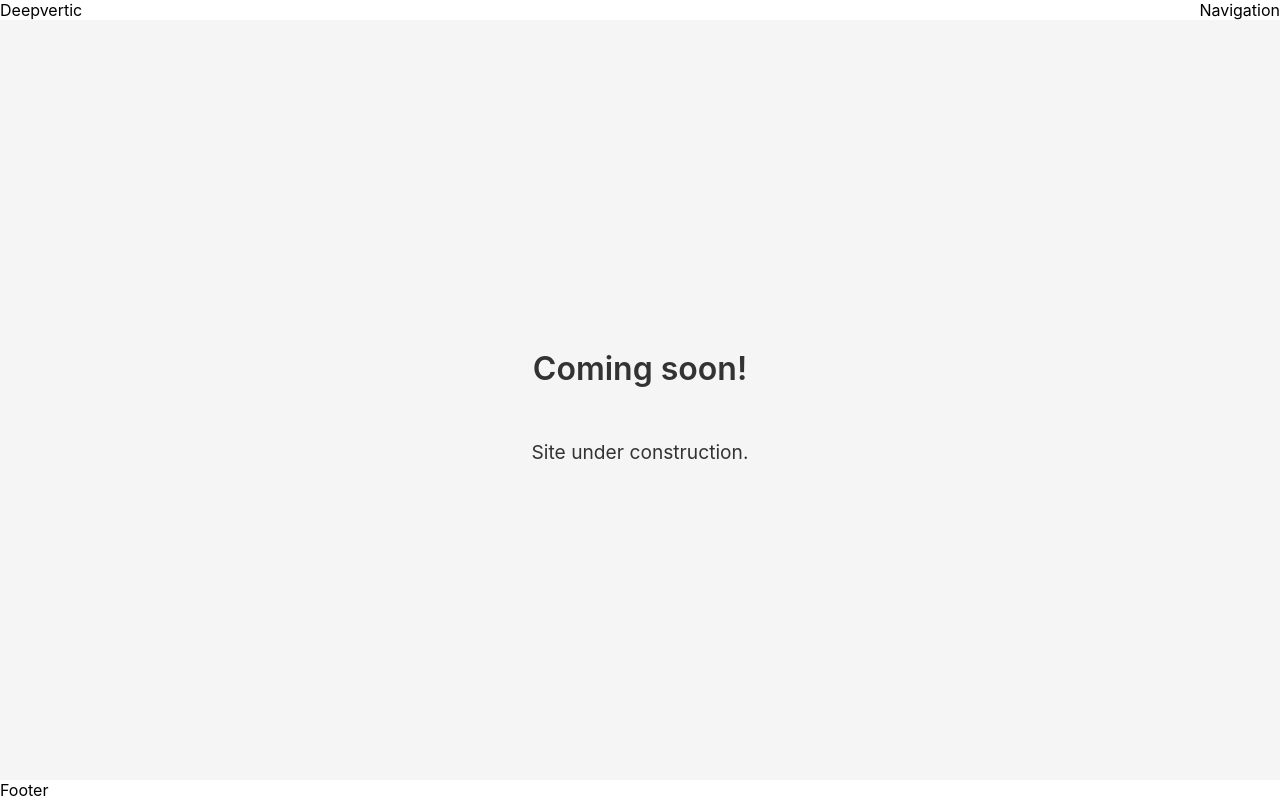
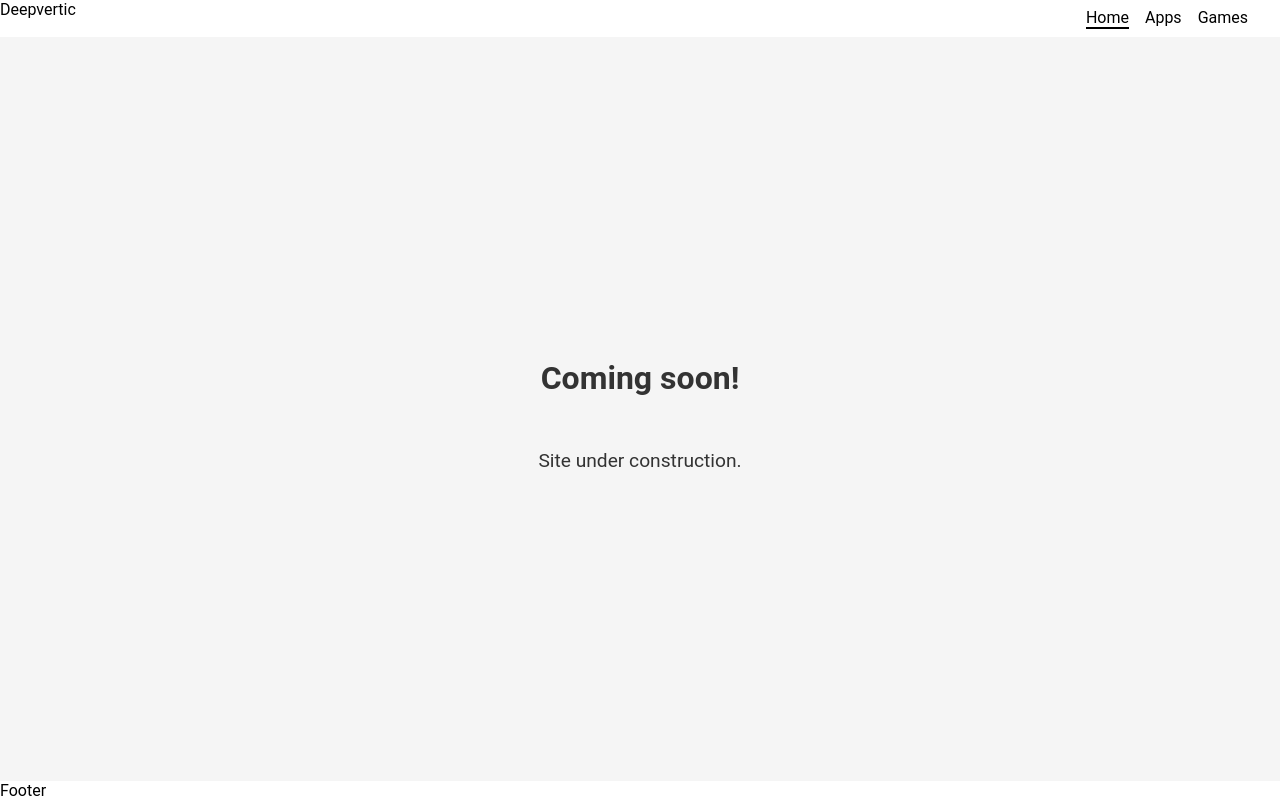
Before and after one commit to SirFischer/SirFischer.github.io, a React (Create React App) app: page / in a window 1280 px wide. Built offline with nearby package versions, Linux system fonts and the light colour scheme.

Commit message:
added navigationLinks and styling

```diff
--- a/src/components/Header.tsx
+++ b/src/components/Header.tsx
@@ -1,6 +1,6 @@
 import React from 'react'
 import styled from 'styled-components';
-import Navigation from './Navigation';
+import Navigation from './Navigation/Navigation';
 
 const Container = styled.header`
 	display: flex;
--- a/src/components/Navigation.tsx
+++ /dev/null
@@ -1,11 +0,0 @@
-import React from 'react'
-
-type Props = {}
-
-const Navigation = (props: Props) => {
-  return (
-	<nav>Navigation</nav>
-  )
-}
-
-export default Navigation
--- /dev/null
+++ b/src/components/Navigation/Navigation.tsx
@@ -0,0 +1,31 @@
+import React from 'react'
+import NavigationLink from './NavigationLink'
+import styled from 'styled-components';
+
+const Nav = styled.nav`
+	display: flex;
+	flex-direction: row;
+	justify-content: space-between;
+	padding: 0.5rem 2rem;
+	gap: 1rem;
+`;
+
+type Props = {}
+
+const Navigation = (props: Props) => {
+  return (
+	<Nav>
+		<NavigationLink
+			to="/"
+		> Home </NavigationLink>
+		<NavigationLink
+			to="/apps"
+		> Apps </NavigationLink>
+		<NavigationLink
+			to="/games"
+		> Games </NavigationLink>
+	</Nav>
+  )
+}
+
+export default Navigation
--- /dev/null
+++ b/src/components/Navigation/NavigationLink.tsx
@@ -0,0 +1,42 @@
+/*
+ * File: NavigationLink.tsx
+ * File Created: Sunday, 9th April 2023 9:20:24 am
+ * Author: Marek Fischer
+ * -----
+ * Last Modified: Sunday, 9th April 2023 10:01:02 am
+ * Modified By: Marek Fischer
+ * -----
+ * Copyright - 2023 Deep Vertic
+ */
+import React from 'react'
+import { NavLink } from 'react-router-dom'
+import styled from 'styled-components'
+
+const StyledNavLink = styled(NavLink)`
+	color: black;
+  	text-decoration: none;
+  	&:hover {
+		color: #555;
+ 	}
+  	&.active {
+		color: #000;
+		border-bottom: 2px solid #000;
+	}
+`
+
+type Props = {
+	to: string,
+	children: React.ReactNode
+}
+
+const NavigationLink = (props: Props) => {
+	return (
+		<StyledNavLink
+			to={props.to}
+		>
+			{props.children}
+		</StyledNavLink>
+	)
+}
+
+export default NavigationLink
--- a/src/index.css
+++ b/src/index.css
@@ -12,9 +12,7 @@ html {
 body {
   margin: 0;
   height: 100%;
-  font-family: -apple-system, BlinkMacSystemFont, 'Segoe UI', 'Roboto', 'Oxygen',
-    'Ubuntu', 'Cantarell', 'Fira Sans', 'Droid Sans', 'Helvetica Neue',
-    sans-serif;
+  font-family: 'Roboto', 'Oxygen', sans-serif;
   -webkit-font-smoothing: antialiased;
   -moz-osx-font-smoothing: grayscale;
 }
--- a/src/routes/Router.tsx
+++ b/src/routes/Router.tsx
@@ -2,6 +2,7 @@ import React from 'react'
 import { RouterProvider, createBrowserRouter } from 'react-router-dom'
 import Home from './pages/Home';
 import Root from './pages/Root';
+import Apps from './pages/Apps';
 
 type Props = {}
 
@@ -13,6 +14,10 @@ const router = createBrowserRouter([
 			{
 				path: '/',
 				element: <Home />
+			},
+			{
+				path: '/apps',
+				element: <Apps />
 			}
 		]
 	}
--- /dev/null
+++ b/src/routes/pages/Apps.tsx
@@ -0,0 +1,29 @@
+/*
+ * File: Apps.tsx
+ * File Created: Sunday, 9th April 2023 9:35:06 am
+ * Author: Marek Fischer
+ * -----
+ * Last Modified: Sunday, 9th April 2023 9:37:53 am
+ * Modified By: Marek Fischer
+ * -----
+ * Copyright - 2023 Deep Vertic
+ */
+import React from 'react'
+import ComingSoon from '../../components/ComingSoon'
+import styled from 'styled-components';
+
+const Container = styled.div`
+	height: 100%;
+`;
+
+type Props = {}
+
+const Apps = (props: Props) => {
+	return (
+		<Container>
+			<ComingSoon />
+		</Container>
+	)
+}
+
+export default Apps
--- a/src/routes/pages/Root.tsx
+++ b/src/routes/pages/Root.tsx
@@ -1,7 +1,6 @@
 import React from 'react'
 import { Outlet } from 'react-router-dom'
 import styled from 'styled-components'
-import Navigation from '../../components/Navigation';
 import Footer from '../../components/Footer';
 import Header from '../../components/Header';
 
```
